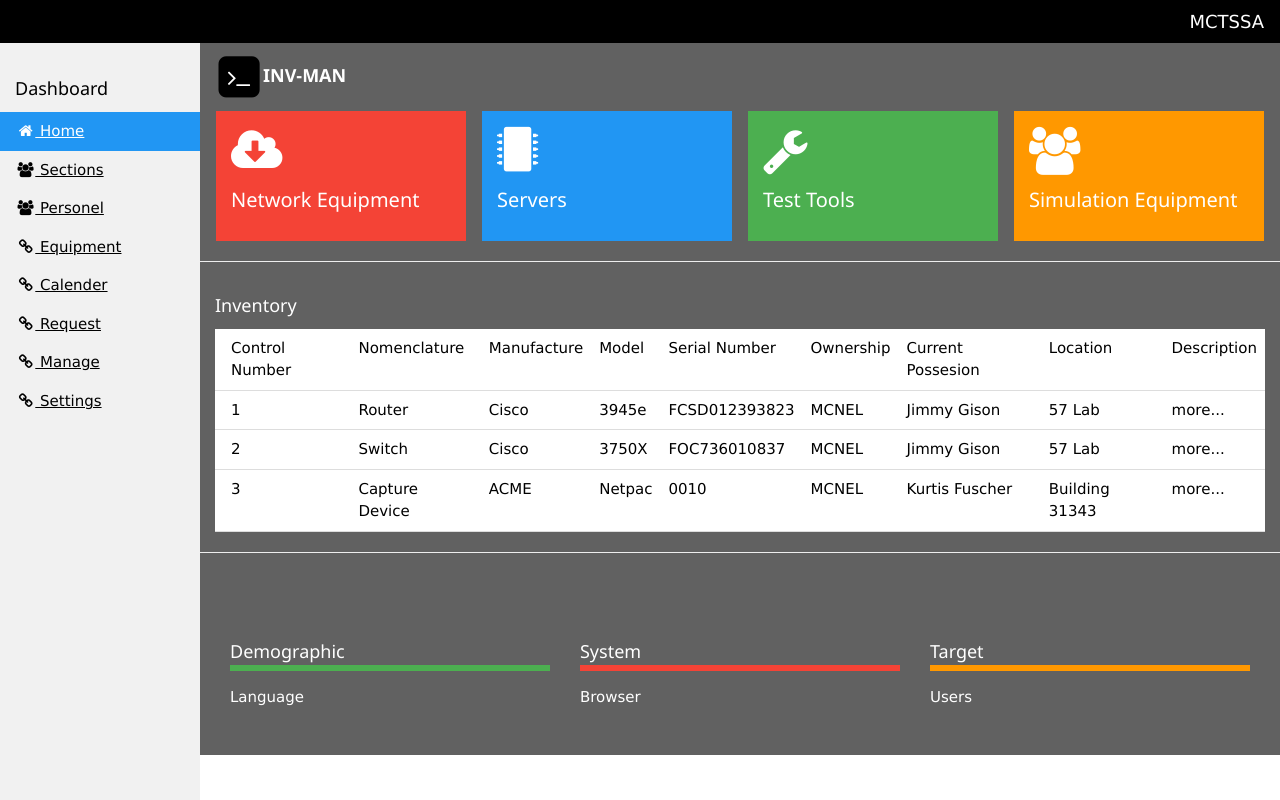
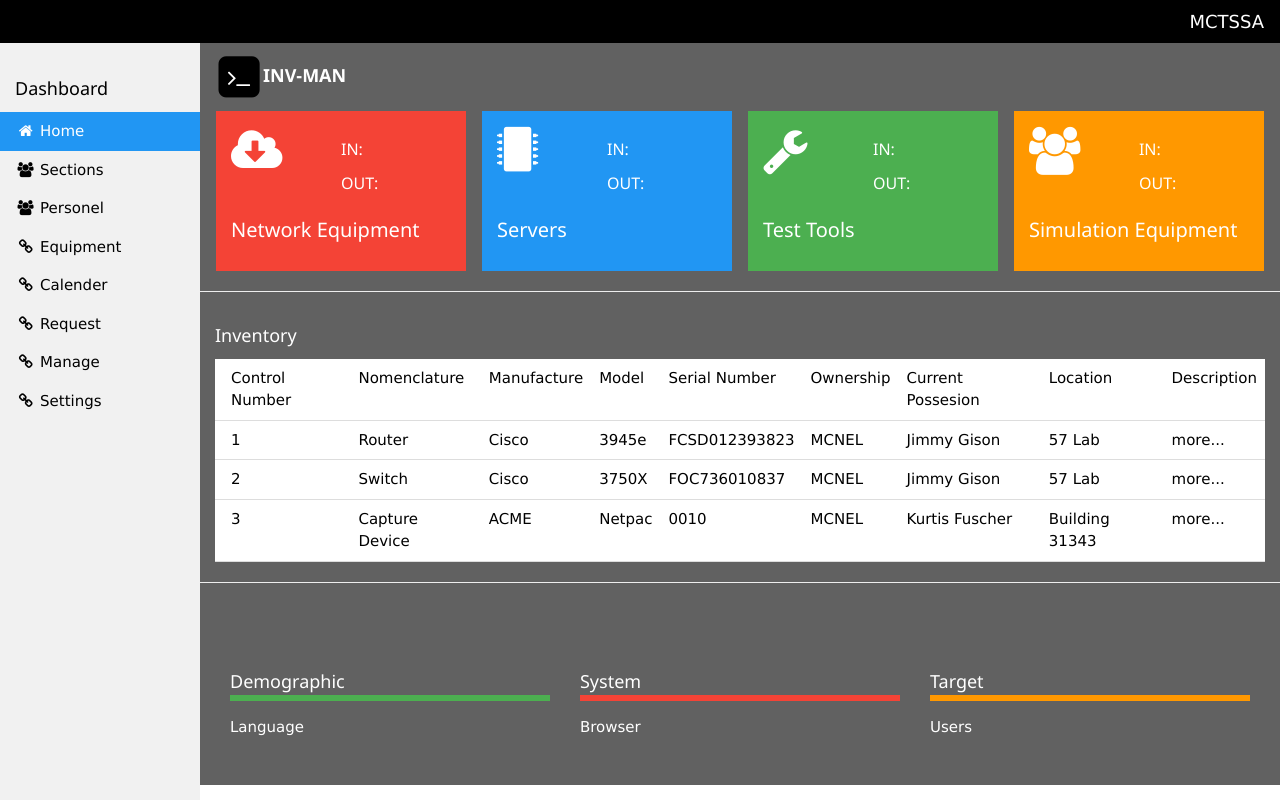
Before and after one commit to dr3w7h3is/Inventory-Management, a React (Create React App) app: page / in a window 1280 px wide. Built offline with nearby package versions, Linux system fonts and the light colour scheme.

Commit message:
add in/out ql

```diff
--- a/src/App.css
+++ b/src/App.css
@@ -59,7 +59,8 @@ img{
 	vertical-align:middle
 }
 a{
-	color:inherit
+	color:inherit;
+	text-decoration: none;
 }
 .quick-look{
   margin-left: 200px;
@@ -461,19 +462,19 @@ a{
 	color:#fff!important;
 	background-color:#616161!important
 }
-.w3-text-white,.w3-hover-text-white:hover{
+.text-white,.w3-hover-text-white:hover{
 	color:#fff!important
 }
-.w3-text-black,.w3-hover-text-black:hover{
+.text-black,.w3-hover-text-black:hover{
 	color:#000!important
 }
 
-.w3-border-green,.w3-hover-border-green:hover{
+.border-green,.w3-hover-border-green:hover{
 	border-color:#4CAF50!important
 }
-.w3-border-orange,.w3-hover-border-orange:hover{
+.border-orange,.w3-hover-border-orange:hover{
 	border-color:#ff9800!important
 }
-.w3-border-red,.w3-hover-border-red:hover{
+.border-red,.hover-border-red:hover{
 	border-color:#f44336!important
 }
--- a/src/App.js
+++ b/src/App.js
@@ -38,32 +38,45 @@ function App() {
     <div class="quick-look w3-row-padding w3-margin-bottom">
       <div class="w3-quarter">
         <div class="w3-container w3-red w3-padding-16">
-          <div class="w3-left"><i class="fa fa-cloud-download w3-xxxlarge"></i></div>
-          <div id="movieCount" class="w3-right"></div>
-          <div class="w3-clear"></div>
+          <div class="w3-left w3-half"><i class="fa fa-cloud-download w3-xxxlarge"></i></div>
+          <div class="w3-left">
+            <h6>IN:</h6>
+            <h6>OUT:</h6>
+          </div>
+          <div class="w3-clear">
           <h4>Network Equipment</h4>
+          </div>
         </div>
       </div>
       <div class="w3-quarter">
         <div class="w3-container w3-blue w3-padding-16">
-          <div class="w3-left"><i class="fa fa-microchip w3-xxxlarge"></i></div>
-          <div id="tvCount" class="w3-right"></div>
+          <div class="w3-left w3-half"><i class="fa fa-microchip w3-xxxlarge"></i></div>
+          <div class="w3-left">
+            <h6>IN:</h6>
+            <h6>OUT:</h6>
+          </div>
           <div class="w3-clear"></div>
           <h4>Servers</h4>
         </div>
       </div>
       <div class="w3-quarter">
         <div class="w3-container w3-green w3-padding-16">
-          <div class="w3-left"><i class="fa fa-wrench w3-xxxlarge"></i></div>
-          <div id="eduCount" class="w3-right"></div>
+          <div class="w3-left w3-half"><i class="fa fa-wrench w3-xxxlarge"></i></div>
+          <div class="w3-left">
+            <h6>IN:</h6>
+            <h6>OUT:</h6>
+          </div>
           <div class="w3-clear"></div>
           <h4>Test Tools</h4>
         </div>
       </div>
       <div class="w3-quarter">
-        <div class="w3-container w3-orange w3-text-white w3-padding-16">
-          <div class="w3-left"><i class="fa fa-users w3-xxxlarge"></i></div>
-          <div id="userCount" class="w3-right"></div>
+        <div class="w3-container w3-orange text-white w3-padding-16">
+          <div class="w3-left w3-half"><i class="fa fa-users w3-xxxlarge"></i></div>
+          <div class="w3-left">
+            <h6>IN:</h6>
+            <h6>OUT:</h6>
+          </div>
           <div class="w3-clear"></div>
           <h4>Simulation Equipment</h4>
         </div>
@@ -124,15 +137,15 @@ function App() {
       <div class="main-body w3-container w3-dark-grey w3-padding-32">
         <div class="w3-row">
           <div class="w3-container w3-third">
-            <h5 class="w3-bottombar w3-border-green">Demographic</h5>
+            <h5 class="w3-bottombar border-green">Demographic</h5>
             <p>Language</p>
           </div>
           <div class="w3-container w3-third">
-            <h5 class="w3-bottombar w3-border-red">System</h5>
+            <h5 class="w3-bottombar border-red">System</h5>
             <p>Browser</p>
           </div>
           <div class="w3-container w3-third">
-            <h5 class="w3-bottombar w3-border-orange">Target</h5>
+            <h5 class="w3-bottombar border-orange">Target</h5>
             <p>Users</p>
           </div>
         </div>
```
